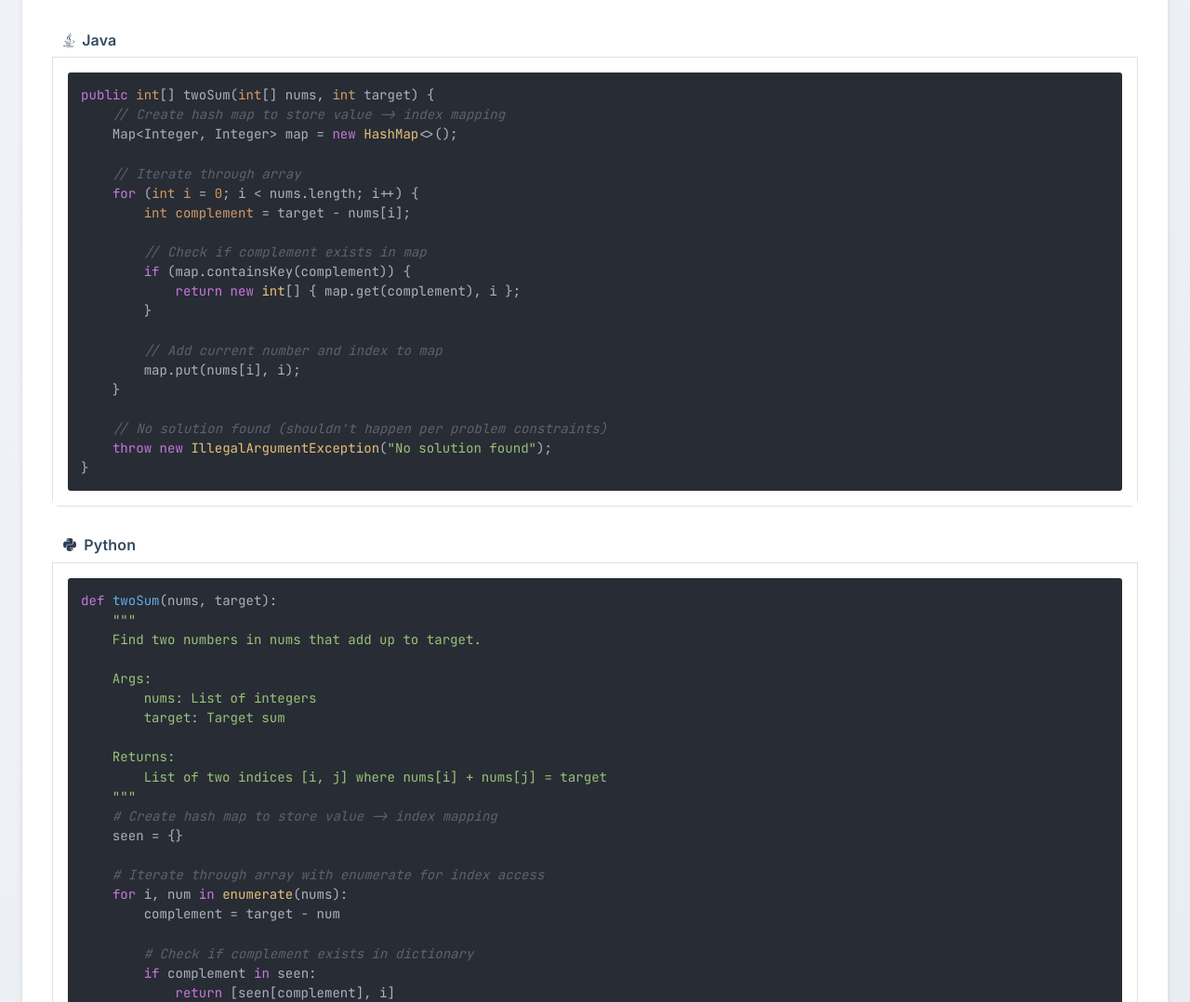
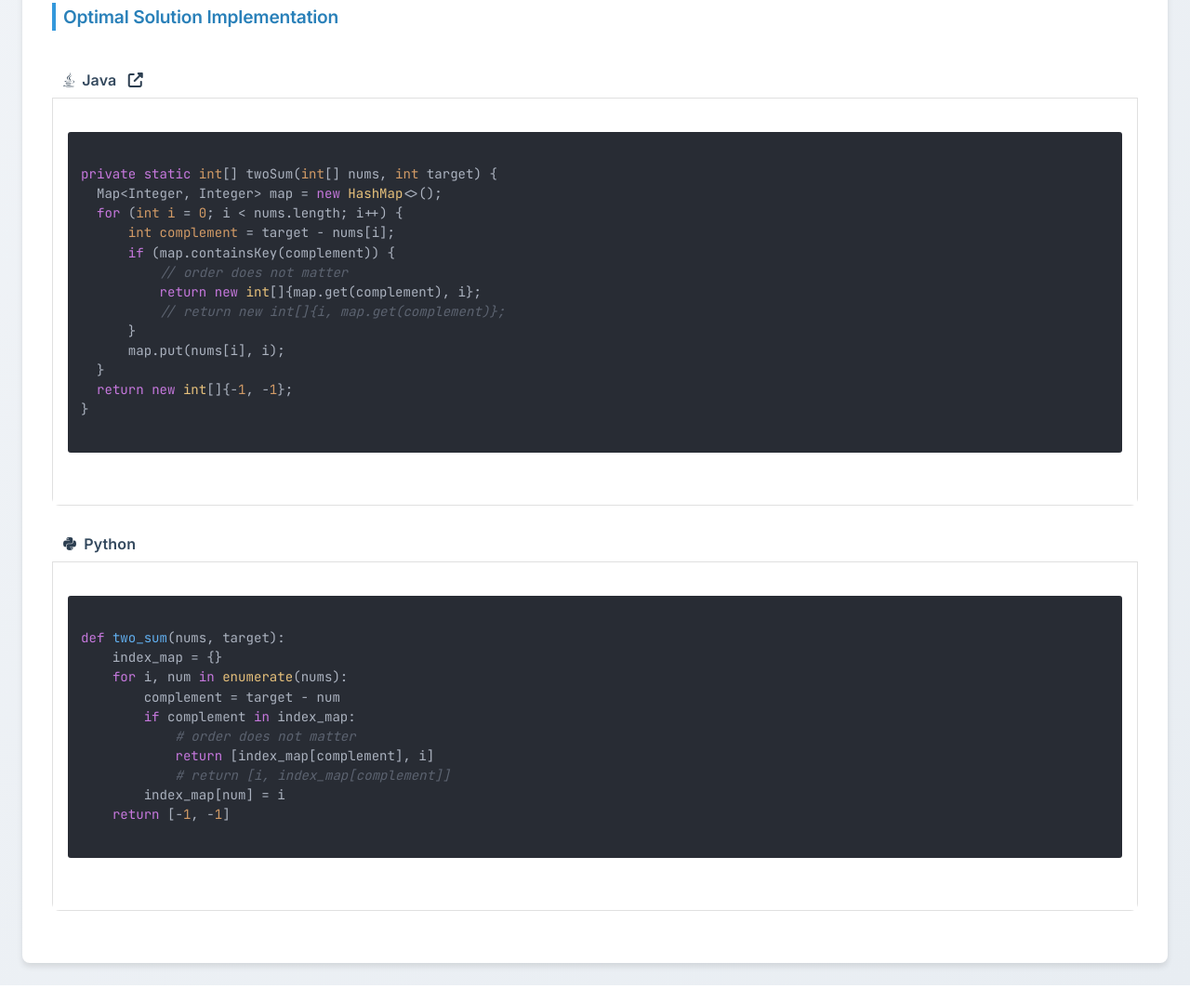
Before and after one commit to vladflore/alg-prb-solving, a website: page problems/two_sum/two_sum.html in a window 1280 px wide. Shown: the part 1722-2800 px from the top of the page at 93% size. Drawn offline with nearby package versions, Linux system fonts and the light colour scheme.

Commit message:
Update two sum problem

```diff
--- a/problems/two_sum/two_sum.html
+++ b/problems/two_sum/two_sum.html
@@ -431,6 +431,7 @@
               You may assume that each input would have
               <strong>exactly one solution</strong>, and you may not use the
               same element twice. <br /><br />
+              You can return the answer in any order. <br /><br />
               <strong>Example:</strong><br />
               Input: nums = [2, 7, 11, 15], target = 9<br />
               Output: [0, 1]<br />
@@ -622,58 +623,54 @@
 
           <div class="code-implementations-grid">
             <div class="code-block">
-              <div class="code-label"><i class="fab fa-java"></i>Java</div>
-              <pre><code class="language-java">public int[] twoSum(int[] nums, int target) {
-    // Create hash map to store value -> index mapping
-    Map&lt;Integer, Integer&gt; map = new HashMap&lt;&gt;();
-
-    // Iterate through array
+              <div class="code-label">
+                <i class="fab fa-java"></i>Java
+                <a
+                  href="https://vladflore.tech/filingcabinet/codebox/runcodebox.html#twosum"
+                  target="_blank"
+                  style="
+                    margin-left: 0.5rem;
+                    color: #2980b9;
+                    text-decoration: none;
+                  "
+                  ><i class="fas fa-external-link-alt"></i
+                ></a>
+              </div>
+              <pre>
+                <code class="language-java">
+private static int[] twoSum(int[] nums, int target) {
+  Map&lt;Integer, Integer> map = new HashMap&lt;>();
   for (int i = 0; i &lt; nums.length; i++) {
       int complement = target - nums[i];
-
-        // Check if complement exists in map
       if (map.containsKey(complement)) {
-            return new int[] { map.get(complement), i };
+          // order does not matter
+          return new int[]{map.get(complement), i};
+          // return new int[]{i, map.get(complement)};
       }
-
-        // Add current number and index to map
       map.put(nums[i], i);
   }
-
-    // No solution found (shouldn't happen per problem constraints)
-    throw new IllegalArgumentException("No solution found");
-}</code></pre>
+  return new int[]{-1, -1};
+}
+                </code>
+              </pre>
             </div>
 
             <div class="code-block">
               <div class="code-label"><i class="fab fa-python"></i>Python</div>
-              <pre><code class="language-python">def twoSum(nums, target):
-    """
-    Find two numbers in nums that add up to target.
-
-    Args:
-        nums: List of integers
-        target: Target sum
-
-    Returns:
-        List of two indices [i, j] where nums[i] + nums[j] = target
-    """
-    # Create hash map to store value -> index mapping
-    seen = {}
-
-    # Iterate through array with enumerate for index access
+              <pre>
+                <code class="language-python">
+def two_sum(nums, target):
+    index_map = {}
     for i, num in enumerate(nums):
         complement = target - num
-
-        # Check if complement exists in dictionary
-        if complement in seen:
-            return [seen[complement], i]
-
-        # Add current number and index to dictionary
-        seen[num] = i
-
-    # No solution found (shouldn't happen per problem constraints)
-    return None</code></pre>
+        if complement in index_map:
+            # order does not matter
+            return [index_map[complement], i]
+            # return [i, index_map[complement]]
+        index_map[num] = i
+    return [-1, -1]
+                </code>
+              </pre>
             </div>
           </div>
         </div>
```
Lines whose indentation alone changed are shown as unchanged.
